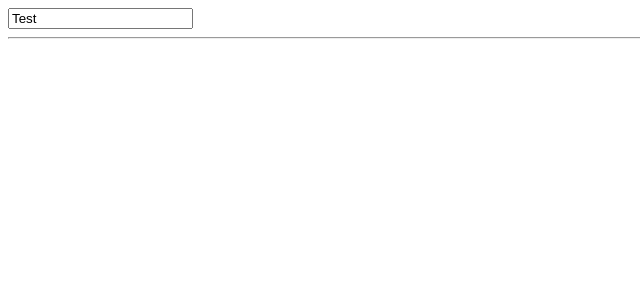
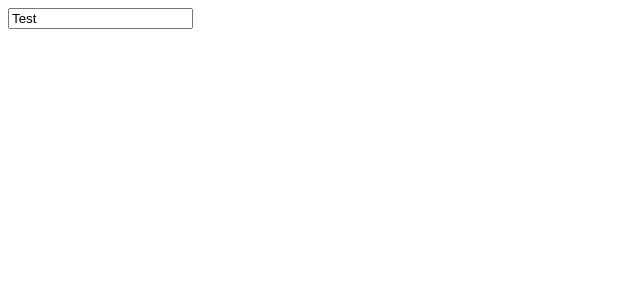
Before and after one commit to trinitytakei/esperanto-dictionary, a Vue app: page / in a window 1280 px wide. Shown: the top 300 px of the page, without its empty margins (0-640 px from the left). Built offline with nearby package versions, Linux system fonts and the light colour scheme.

Commit message:
Remove unneeded <hr> tag

```diff
--- a/src/App.vue
+++ b/src/App.vue
@@ -1,7 +1,6 @@
 <template>
   <div id="app">
     <original-words />
-    <hr />
     <translated-words />
   </div>
 </template>
@@ -18,4 +17,7 @@ export default {
 };
 </script>
 
-<style></style>
+<style>
+
+
+</style>
```
